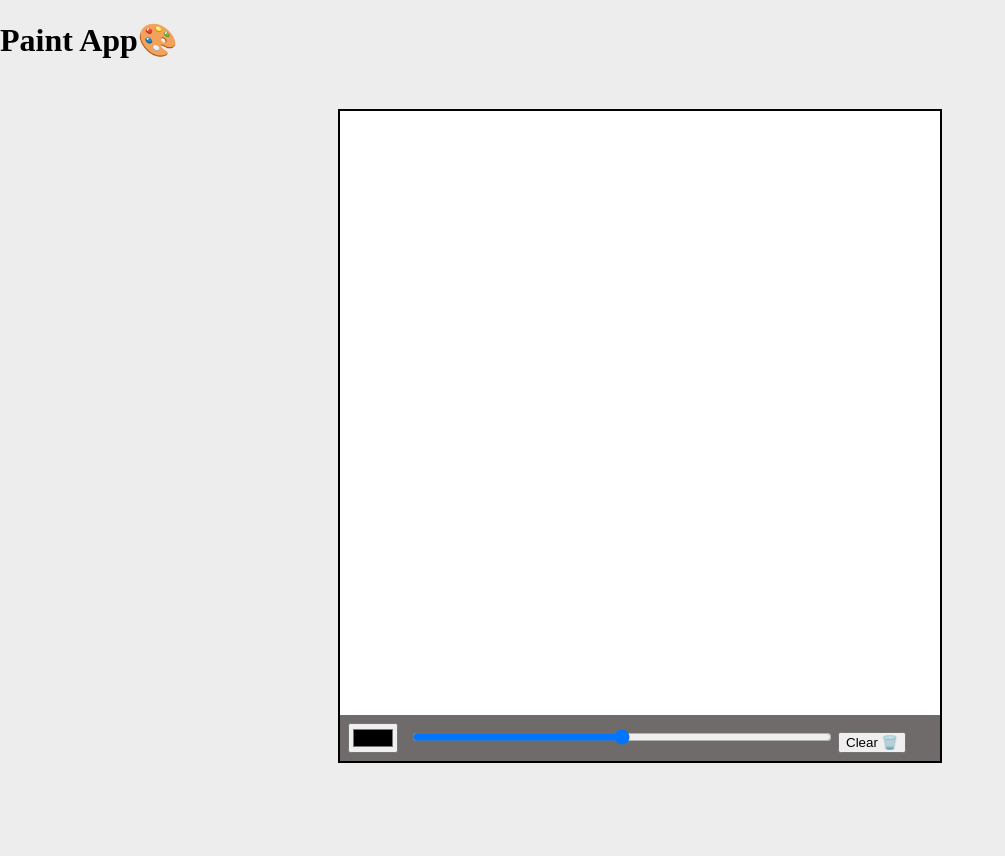
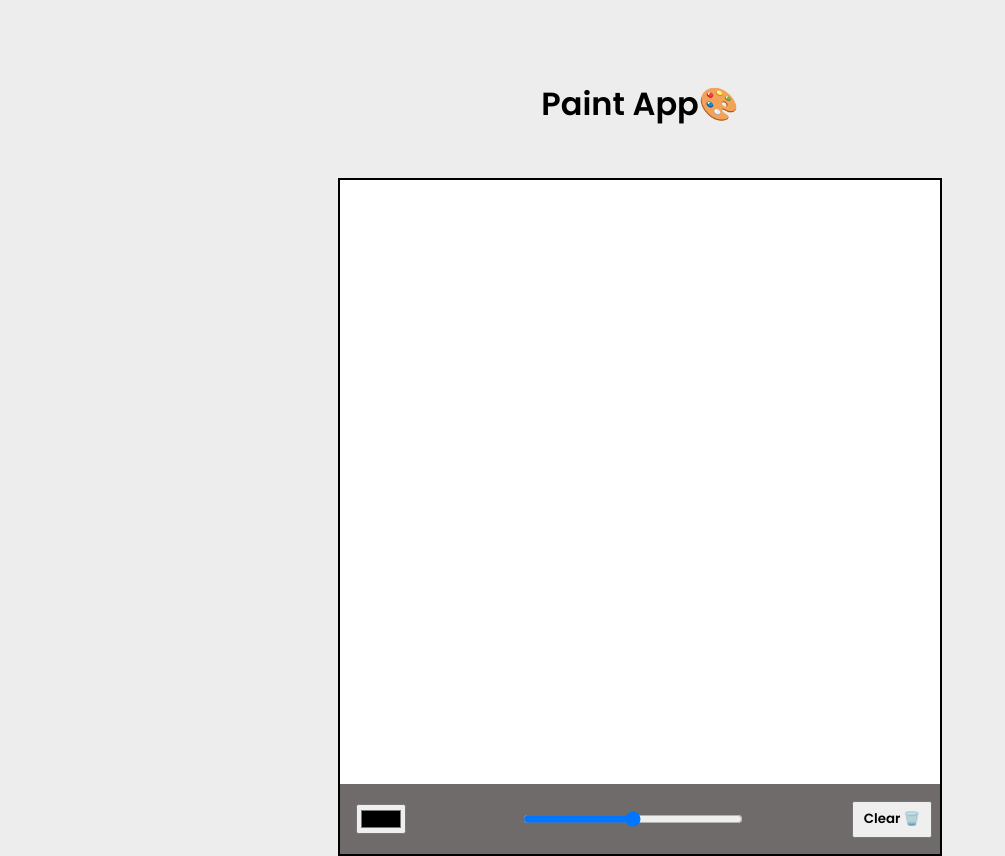
Before and after one commit to mateodibenedetto/Paint, a plain HTML site: page index.html in a window 1280 px wide. Shown: the whole page, without its empty margins (0-1005 px from the left). Before the commit the page ends 800 px from the top, so only its background shows below. Drawn offline with Linux system fonts and the light colour scheme.

Commit message:
Update style.css

```diff
--- a/style.css
+++ b/style.css
@@ -1,3 +1,5 @@
+@import url("https://fonts.googleapis.com/css2?family=Poppins:wght@200;400;600&display=swap");
+
 body, div {
     padding: 0;
     margin: 0;
@@ -5,10 +7,18 @@ body, div {
 
 body {
     background: #ededed;
+
 }
 
 canvas {
     border: none;
+}
+
+.title {
+    display: flex;
+    justify-content: center;
+    font-family: "Poppins", sans-serif;
+    margin-top: 5rem;
 }
 
 .editor {
@@ -19,17 +29,30 @@ canvas {
     border: 2px solid #000;
 }
 
-.editor div{
+.barra {
     background: rgb(112, 107, 107);
+    height: 3.4rem;
+    display: flex;
+    align-items: center;
+    justify-content: space-between;
+    padding: .5rem;
 }
 
 #lw{
-    width: 420px;
-    height: 20px;
+    width: 220px;
+    height: 10px;
 }
 
 #color {
     margin: 8px;
+    margin-top: 8px;
     width: 50px;
     height: 30px;
 }
+
+#clear {
+    padding: .4rem;
+    width: 5rem;
+    font-family: "Poppins", sans-serif;
+    font-weight: 600;
+}
```
